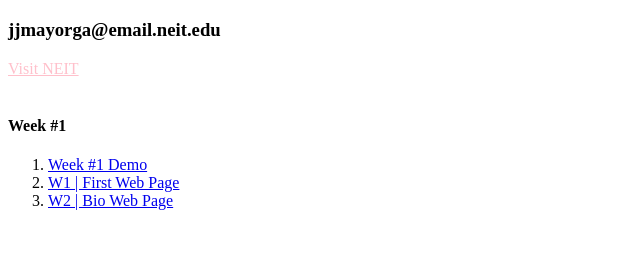
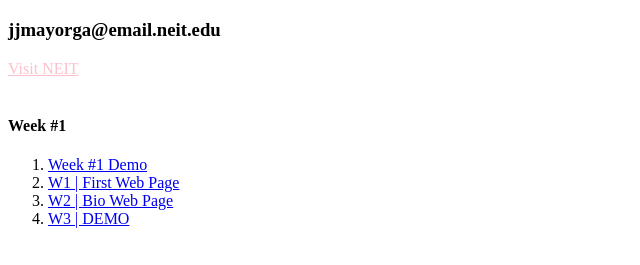
Before and after one commit to jjmayorga12345/SE111_202340, a plain HTML site: page index.html in a window 1280 px wide. Shown: the part 61-326 px from the top of the page, without its empty margins (0-640 px from the left). Drawn offline with Linux system fonts and the light colour scheme.

Commit message:
modified

```diff
--- a/index.html
+++ b/index.html
@@ -31,6 +31,7 @@
         <li><a href="w1_demo/index.html" target="_blank">Week #1 Demo</a></li>
         <li><a href="w1/index.html" target="_blank">W1 | First Web Page</a></li>
         <li><a href="W2 hw 3/index.html">W2 | Bio Web Page</a></li>
+        <li><a href="week3_demo/index.html">W3 | DEMO</a></li>
 
 
     </ol>
```
